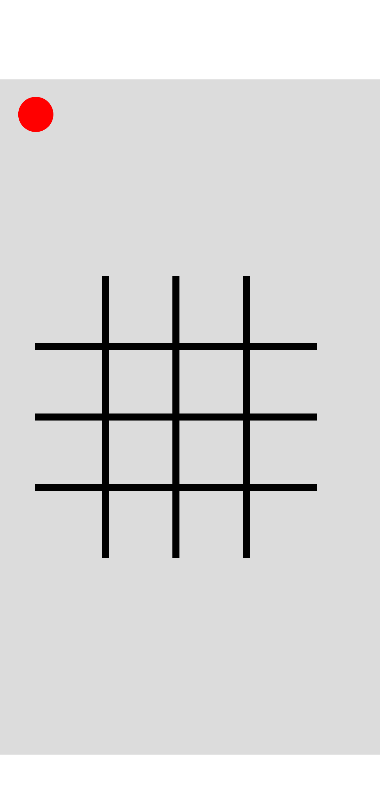
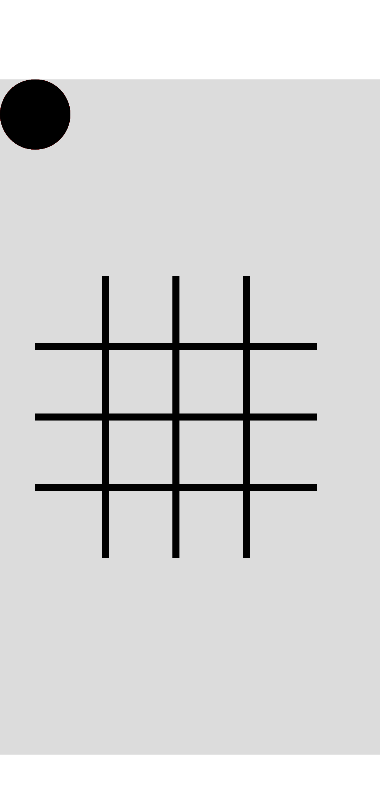
Before and after one commit to albertcrowley/Gobbler, a website: page Gobbler/www/index.html in a window 390 px wide. Shown: the top 794 px of the page. Drawn offline with Linux system fonts and the light colour scheme; some packages are replaced by stand-ins of ours.

Commit message:
Starting to make board and pieces

```diff
--- a/Gobbler/www/index.html
+++ b/Gobbler/www/index.html
@@ -21,6 +21,8 @@
     <script src="scripts/platformOverrides.js"></script>
 
     <script src="scripts/index.js"></script>
+    <script src="scripts/piece.js"></script>
+    <script src="scripts/gobbler.js"></script>
 
 </body>
 </html>
--- /dev/null
+++ b/Gobbler/www/scripts/gobbler.js
@@ -0,0 +1,24 @@
+gobbler = new Object();
+
+
+gobbler.board_state = [[0, 0, 0, 0], [0, 0, 0, 0], [0, 0, 0, 0], [0, 0, 0, 0]];
+
+gobbler.red_pieces = [];
+gobbler.black_pieces = [];
+
+gobbler.init = function () {
+
+    for (i=0; i < 3; i++) {
+        this.red_pieces[i] = new Piece("red");
+        this.black_pieces[i] = new Piece("black");
+    }
+    console.log(this);
+
+};
+
+
+gobbler.draw = function () {
+
+}
+
+gobbler.init();
--- a/Gobbler/www/scripts/index.js
+++ b/Gobbler/www/scripts/index.js
@@ -34,7 +34,7 @@ function init() {
     window.addEventListener("resize", reflow, false);
 
 
-
+    /*
     circle = new createjs.Shape();
     circle.graphics.beginFill("red").drawCircle(0, 0, 50);
     circle.x = 100;
@@ -43,6 +43,7 @@ function init() {
     circle.addEventListener("click", function (event) {
         circle.graphics.clear().beginFill("green").drawCircle(0, 0, 50);
     });
+    */
 
     createjs.Ticker.on("tick", tick);
     createjs.Ticker.setFPS(30);
@@ -94,12 +95,12 @@ function boardClick(event) {
 }
 
 function tick(event) {
+    /*
     var mydelta = Math.abs( (event.timeStamp % 4000) - 2000);
-
-
     circle.x = 100 +  (mydelta) / 10;
     stage.update();
-
+    */
+    stage.update();
 }
 
 
--- /dev/null
+++ b/Gobbler/www/scripts/piece.js
@@ -0,0 +1,27 @@
+var Piece = function (color) {
+    this.color = color; // white or black
+    this.x = -1;
+    this.y = -1;
+
+    this.shape = new createjs.Shape();
+    this.shape.graphics.beginFill(this.color).drawCircle(0, 0, 100);
+    this.shape.x = 100;
+    this.shape.y = 100;
+
+    stage.addChild(this.shape);
+
+    console.log(stage.children);
+
+}
+
+Piece.prototype.move = function (x,y) {
+    this.x = x;
+    this.y = y;
+}
+
+/**
+* Returns true if the piece is on the board
+*/
+Piece.prototype.onBoard = function () {
+    return (this.x != -1);
+}
```
